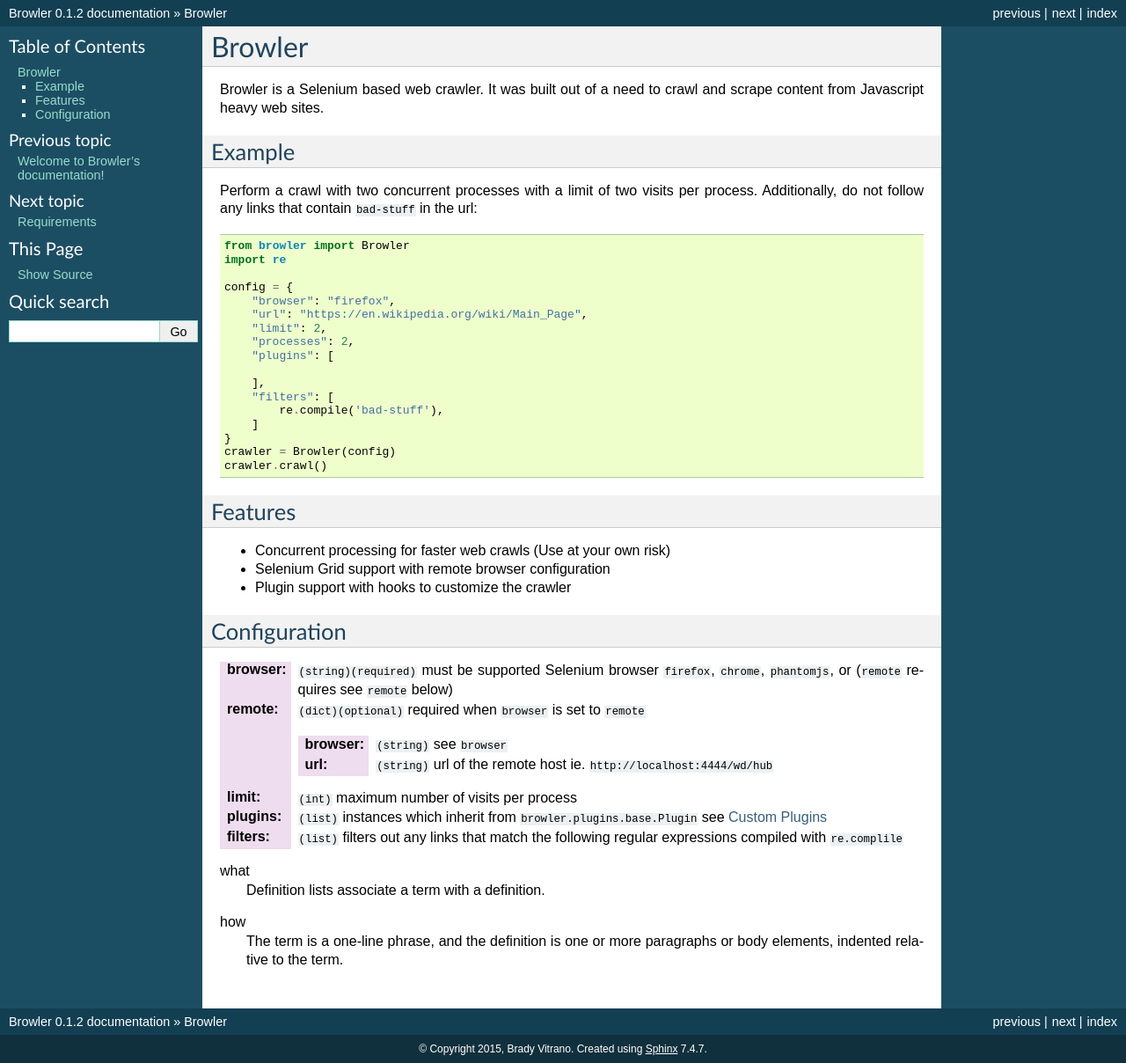
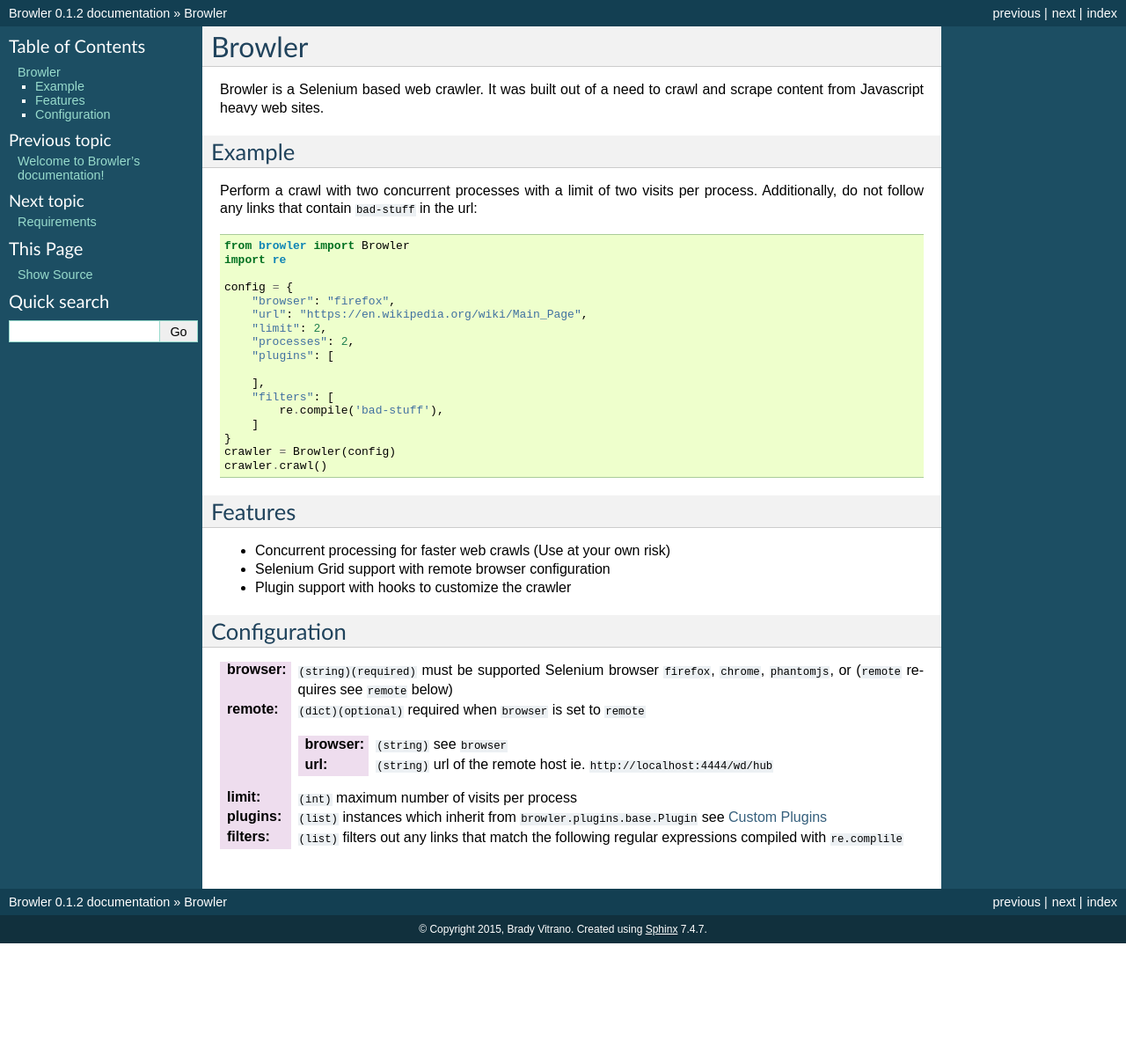
Before and after one commit to Jianhualiao/browler, a Sphinx documentation site: the page built from docs/source/intro.rst, in a window 1280 px wide. Shown: the whole page at 88% size. Built offline with Sphinx 7.4.7, drawn with Linux system fonts in a browser that asks for light colours; after the commit the page ends 1072 px from its top, so only the background shows below that.

Commit message:
chore(docs): remove test data

```diff
--- a/docs/source/intro.rst
+++ b/docs/source/intro.rst
@@ -51,12 +51,3 @@
 :limit: ``(int)`` maximum number of visits per process
 :plugins: ``(list)`` instances which inherit from ``browler.plugins.base.Plugin`` see :doc:`plugins`
 :filters: ``(list)`` filters out any links that match the following regular expressions compiled with ``re.complile``
-
-
-what
-    Definition lists associate a term with a definition.
-
-how
-    The term is a one-line phrase, and the definition is one
-    or more paragraphs or body elements, indented relative to
-    the term.
```
